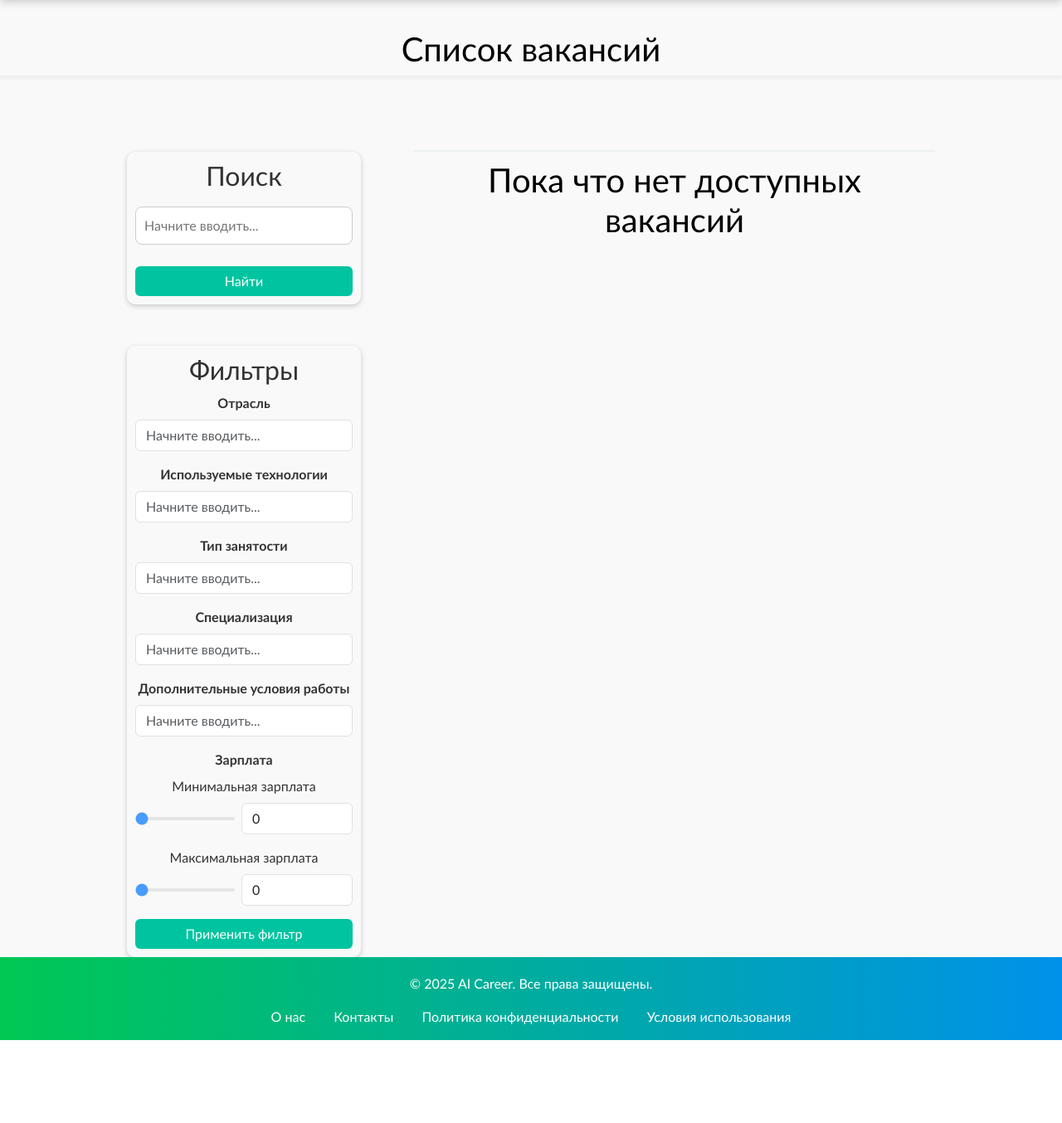
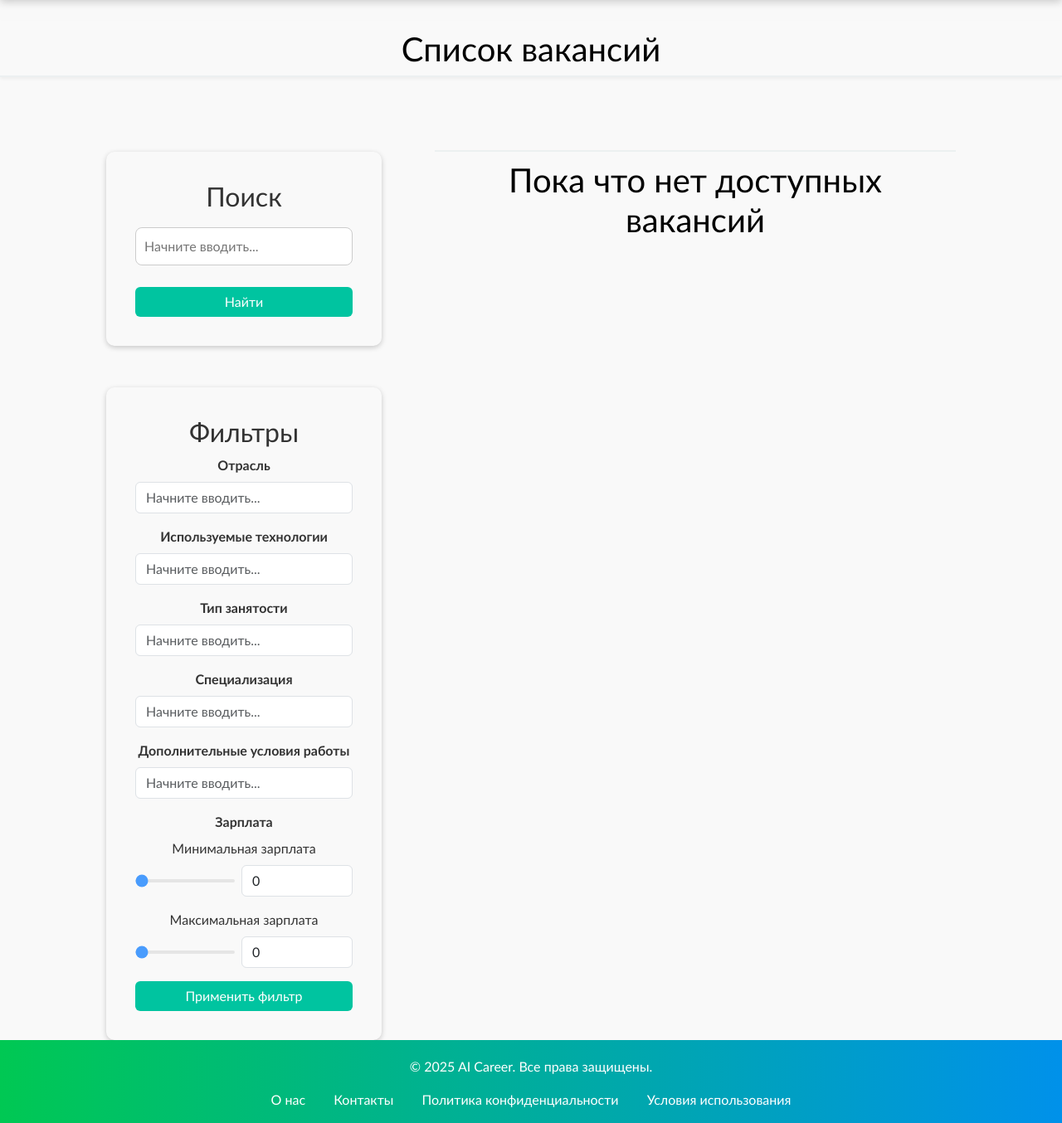
Before and after one commit to skyer12322/FinalProject, a Django app: template RecruitHelper/templates/vacancies/vacancy_list.html in a window 1280 px wide. Shown: the part 57-1411 px from the top of the page at 83% size. Before the commit the page ends 1311 px from the top, so only its background shows below. Run offline with Django 5.2, Linux system fonts and the light colour scheme; the template is opened without the code that fills it, so the values that code supplies are empty; parts of the project's set-up code (start-up, migrations or seed data) failed here and were passed over.

Commit message:
change paddings

```diff
--- a/RecruitHelper/templates/vacancies/vacancy_list.html
+++ b/RecruitHelper/templates/vacancies/vacancy_list.html
@@ -23,14 +23,14 @@
 
     <div class="row justify-content-center" style="margin-top: 40px">
         <div class="col-md-4 filters" style="box-shadow: none !important">
-            <div class="col-md-4 column filters" style="padding: 10px">
+            <div class="col-md-4 column filters" style="padding: 35px">
                 <h2>Поиск</h2>
                 <div class="mb-3">
                     <input type="text" id="searchInput" placeholder="Начните вводить...">
                 </div>
                 <button type="button" onclick="search()" class="filter-button btn btn-primary w-100" style="background-color: #00c4a0; border: none">Найти</button>
             </div>
-            <div class="col-md-4 column filters" style="padding: 10px">
+            <div class="col-md-4 column filters" style="padding: 35px">
                 <h2>Фильтры</h2>
                 <div class="mb-3">
                     <label class="form-label"><strong>Отрасль</strong></label>
```
